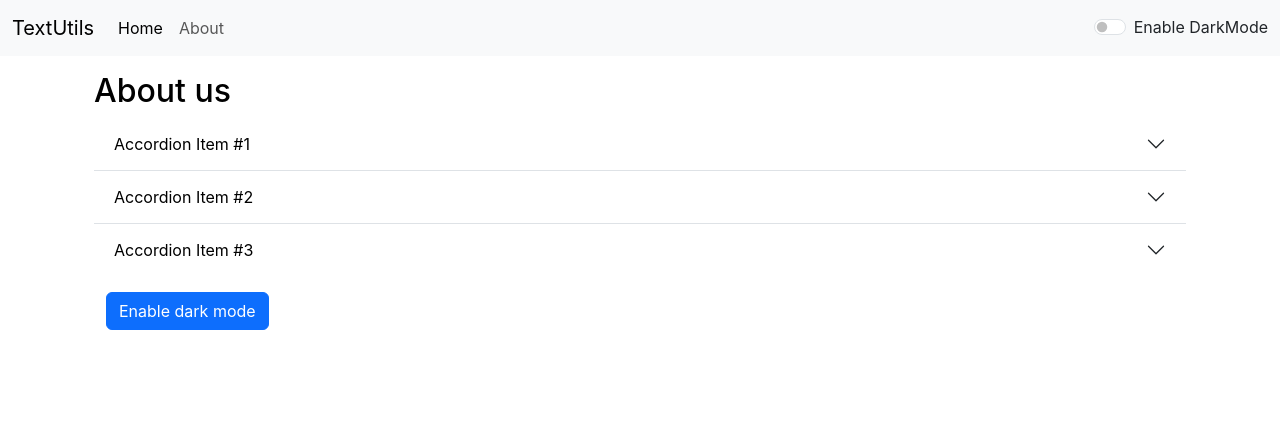
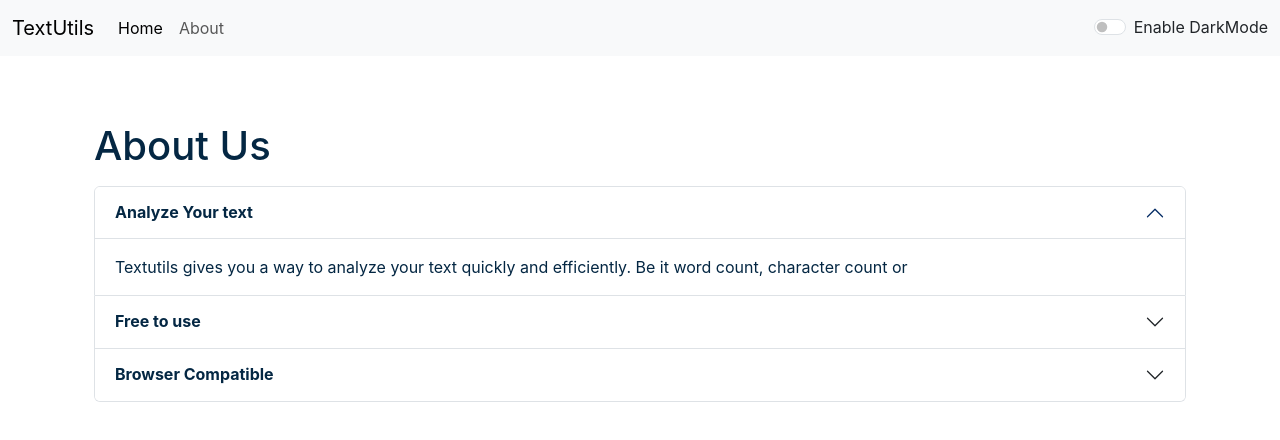
Before and after one commit to aishwarya1999-k/textutils-Reactjs, a React (Create React App) app: page /about in a window 1280 px wide. Shown: the top 440 px of the page. Built offline with nearby package versions, Linux system fonts and the light colour scheme.

Commit message:
removed deployment and fixes some bugs

```diff
--- a/package.json
+++ b/package.json
@@ -1,5 +1,4 @@
 {
-  "homepage": "https:/aishwarya1999-k.github.io/textutils-Reactjs",
   "name": "textutils",
   "version": "0.1.0",
   "private": true,
@@ -14,8 +13,6 @@
     "web-vitals": "^2.1.4"
   },
   "scripts": {
-    "predeploy": "npm run build",
-    "deploy": "gh-pages -d build",
     "start": "react-scripts start",
     "build": "react-scripts build",
     "test": "react-scripts test",
--- a/public/index.html
+++ b/public/index.html
@@ -7,14 +7,14 @@
     <meta name="theme-color" content="#000000" />
     <meta
       name="description"
-      content="TestUtils is a utility which can be used to manipulate your text in the way you want."
+      content="TextUtils is a word counter and a character counting utility which can be used to manipulate your text in the way you want. You can remove extra spaces, copy the manipulated text as well as convert your text from Uppercase to lowercase and lowercase to Uppercase."
     />
     <link rel="apple-touch-icon" href="%PUBLIC_URL%/ms-icon-144x144.png" />
 
     <link rel="manifest" href="%PUBLIC_URL%/manifest.json" />
     <!--Bootstrap CSS-->
     <link href="https://cdn.jsdelivr.net/npm/bootstrap@5.3.2/dist/css/bootstrap.min.css" rel="stylesheet" integrity="sha384-T3c6CoIi6uLrA9TneNEoa7RxnatzjcDSCmG1MXxSR1GAsXEV/Dwwykc2MPK8M2HN" crossorigin="anonymous">
-    <title>TesUtils-Home</title>
+    <title>TesUtils - Word counter | character counter | lowercase to uppercase | uppercase to lowercase</title>
   </head>
   <body>
     <noscript>You need to enable JavaScript to run this app.</noscript>
--- a/src/App.js
+++ b/src/App.js
@@ -30,7 +30,7 @@
       setMode('dark');
       document.body.style.backgroundColor = '#042743';
       showAlert("Dark mode has been enabled","success")
-      document.title = "TextUtils - Dark Mode";
+      //document.title = "TextUtils - Dark Mode";
       /* setInterval(() => {
         document.title = "TextUtils is Amazing Mode";
       },3000) */
@@ -38,7 +38,7 @@
       setMode('light');
       document.body.style.backgroundColor = 'white';
       showAlert("Light mode has been enabled","success")
-      document.title = "TextUtils - Light Mode";
+      //document.title = "TextUtils - Light Mode";
     }
   }
   return (
@@ -51,8 +51,8 @@
         <Routes>
           {/* /users --> Component 1
         /users/home --> Component 2 */}
-        <Route exact path="/about" element={<About />} />
-        <Route exact path="/" element={<TextForm showAlert={showAlert} heading="Enter the text to analyze below"
+        <Route exact path="/about" element={<About mode={mode}/>}  />
+        <Route exact path="/" element={<TextForm showAlert={showAlert} heading="Try textutils - Word counter, Character counter, Remove extra spaces"
           mode={mode}/>}/>
         </Routes>
       </div>
--- a/src/components/About.js
+++ b/src/components/About.js
@@ -1,72 +1,60 @@
-import React,{useState} from 'react'
+import React from 'react'
 
+export default function About(props) {
 
-export default function About() {
-
-    const [myStyle,setMyStyle] = useState({
-        color:'black',
-        backgroundColor: 'white'
-    })
-
-    const [btntext, setBtnText] = useState('Enable dark mode')
-
-    const toggleStyle = () => {
-        if(myStyle.color === 'black'){
-            setMyStyle({
-                color:'white',
-                backgroundColor: 'black',
-                border: '1px solid white'
-            })
-            setBtnText("Enable Light mode")
-        }
-        else{
-            setMyStyle({
-                color:'black',
-                backgroundColor: 'white'
-            })
-            setBtnText("Enable Dark mode")
-        }
+    // const [myStyle, setMyStyle] = useState({
+    //     color: 'black',
+    //     backgroundColor: 'white'
+    // })
+    let myStyle = {
+        color: props.mode ==='dark'?'white':'#042743',
+        backgroundColor: props.mode ==='dark'?'rgb(36 74 104)':'white',
     }
 
-
     return (
-    <div className="container" style={myStyle}>
-        <h2 className="my-2">About us</h2>
-        <div className="accordion accordion-flush" id="accordionFlushExample">
+        <div className="container">
+            <h1 className="my-3" style={{color: props.mode ==='dark'?'white':'#042743'}}>About Us</h1>
+            <div className="accordion" id="accordionExample">
                 <div className="accordion-item">
-        <h2 className="accordion-header" id="flush-headingOne">
-        <button className="accordion-button collapsed" type="button" style={myStyle} data-bs-toggle="collapse" data-bs-target="#flush-collapseOne" aria-expanded="false" aria-controls="flush-collapseOne">
-            Accordion Item #1
+                    <h2 className="accordion-header" id="headingOne">
+                    <button className="accordion-button" type="button" style={myStyle} data-bs-toggle="collapse" data-bs-target="#collapseOne" aria-expanded="true" aria-controls="collapseOne">
+                    <strong>Analyze Your text </strong>
                     </button>
                     </h2>
-        <div id="flush-collapseOne" className="accordion-collapse collapse" aria-labelledby="flush-headingOne" data-bs-parent="#accordionFlushExample">
-        <div className="accordion-body" style={myStyle}>Placeholder content for this accordion, which is intended to demonstrate the <code>.accordion-flush</code> className. This is the first item's accordion body.</div>
+                    <div id="collapseOne" className="accordion-collapse collapse show" aria-labelledby="headingOne" data-bs-parent="#accordionExample">
+                    <div className="accordion-body" style={myStyle}>
+                    Textutils gives you a way to analyze your text quickly and efficiently. Be it word count, character count or
+
+                    </div>
                     </div>
                 </div>
                 <div className="accordion-item">
-        <h2 className="accordion-header" id="flush-headingTwo">
-        <button className="accordion-button collapsed" type="button" style={myStyle} data-bs-toggle="collapse" data-bs-target="#flush-collapseTwo" aria-expanded="false" aria-controls="flush-collapseTwo">
-            Accordion Item #2
+                    <h2 className="accordion-header" id="headingTwo">
+                    <button className="accordion-button collapsed" style={myStyle} type="button" data-bs-toggle="collapse" data-bs-target="#collapseTwo" aria-expanded="false" aria-controls="collapseTwo">
+                    <strong>Free to use </strong>
                     </button>
                     </h2>
-        <div id="flush-collapseTwo" className="accordion-collapse collapse" aria-labelledby="flush-headingTwo" data-bs-parent="#accordionFlushExample">
-        <div className="accordion-body" style={myStyle}>Placeholder content for this accordion, which is intended to demonstrate the <code>.accordion-flush</code> className. This is the second item's accordion body. Let's imagine this being filled with some actual content.</div>
+                    <div id="collapseTwo" className="accordion-collapse collapse" aria-labelledby="headingTwo" data-bs-parent="#accordionExample">
+                    <div className="accordion-body" style={myStyle}>
+                    TextUtils is a free character counter tool that provides instant character count & word count statistics for a given text. TextUtils reports the number of words and characters. Thus it is suitable for writing text with word/ character limit.
+                    </div>
                     </div>
                 </div>
                 <div className="accordion-item">
-        <h2 className="accordion-header" id="flush-headingThree">
-        <button className="accordion-button collapsed" type="button" style={myStyle} data-bs-toggle="collapse" data-bs-target="#flush-collapseThree" aria-expanded="false" aria-controls="flush-collapseThree">
-            Accordion Item #3
+                    <h2 className="accordion-header" id="headingThree">
+                    <button className="accordion-button collapsed" style={myStyle} type="button" data-bs-toggle="collapse" data-bs-target="#collapseThree" aria-expanded="false" aria-controls="collapseThree">
+                    <strong>Browser Compatible </strong>
                     </button>
                     </h2>
-        <div id="flush-collapseThree" className="accordion-collapse collapse" aria-labelledby="flush-headingThree" data-bs-parent="#accordionFlushExample">
-        <div className="accordion-body"  style={myStyle}>Placeholder content for this accordion, which is intended to demonstrate the <code>.accordion-flush</code> className. This is the third item's accordion body. Nothing more exciting happening here in terms of content, but just filling up the space to make it look, at least at first glance, a bit more representative of how this would look in a real-world application.</div>
+                    <div id="collapseThree" className="accordion-collapse collapse" aria-labelledby="headingThree" data-bs-parent="#accordionExample">
+                    <div className="accordion-body" style={myStyle}>
+                    This word counter software works in any web browsers such as Chrome, Firefox, Internet Explorer, Safari, Opera. It suits to count characters in facebook, blog, books, excel document, pdf document, essays, etc.
+
                     </div>
                     </div>
                 </div>
-    <div className="container my-3">
-       <button onClick={toggleStyle} type="button" className="btn btn-primary">{btntext}</button>
             </div>
+
         </div>
     )
 }
--- a/src/components/Alert.js
+++ b/src/components/Alert.js
@@ -7,9 +7,9 @@
 
     }
   return (
-    <div>
+    <div style={{height: '50px'}}>
         {props.alert && (
-        <div class={`alert alert-${props.alert.type} show`} role="alert">
+        <div className={`alert alert-${props.alert.type} show`} role="alert">
         <strong>{capitalize(props.alert.type)}</strong>:{props.alert.msg}
         </div>
         )}
```
Also changed, not shown: src/components/TextForm.js (+9 -9 lines). Lines whose indentation alone changed are shown as unchanged.
